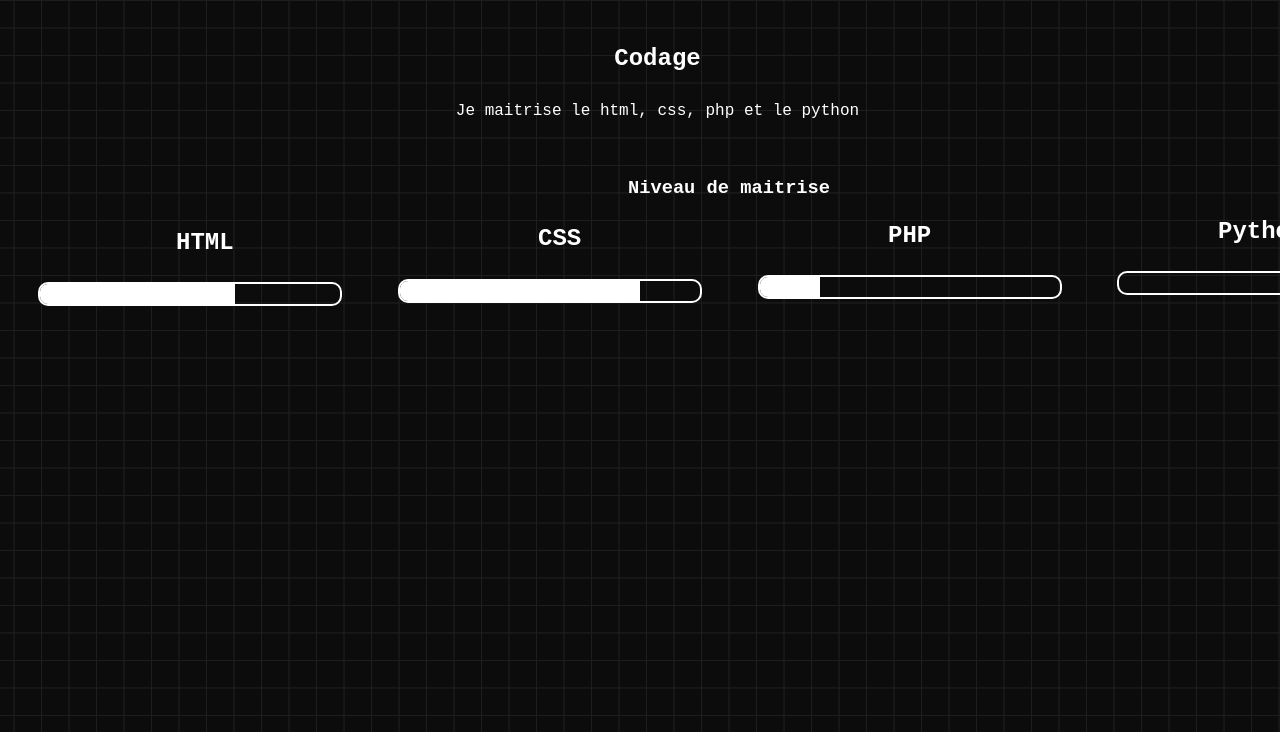
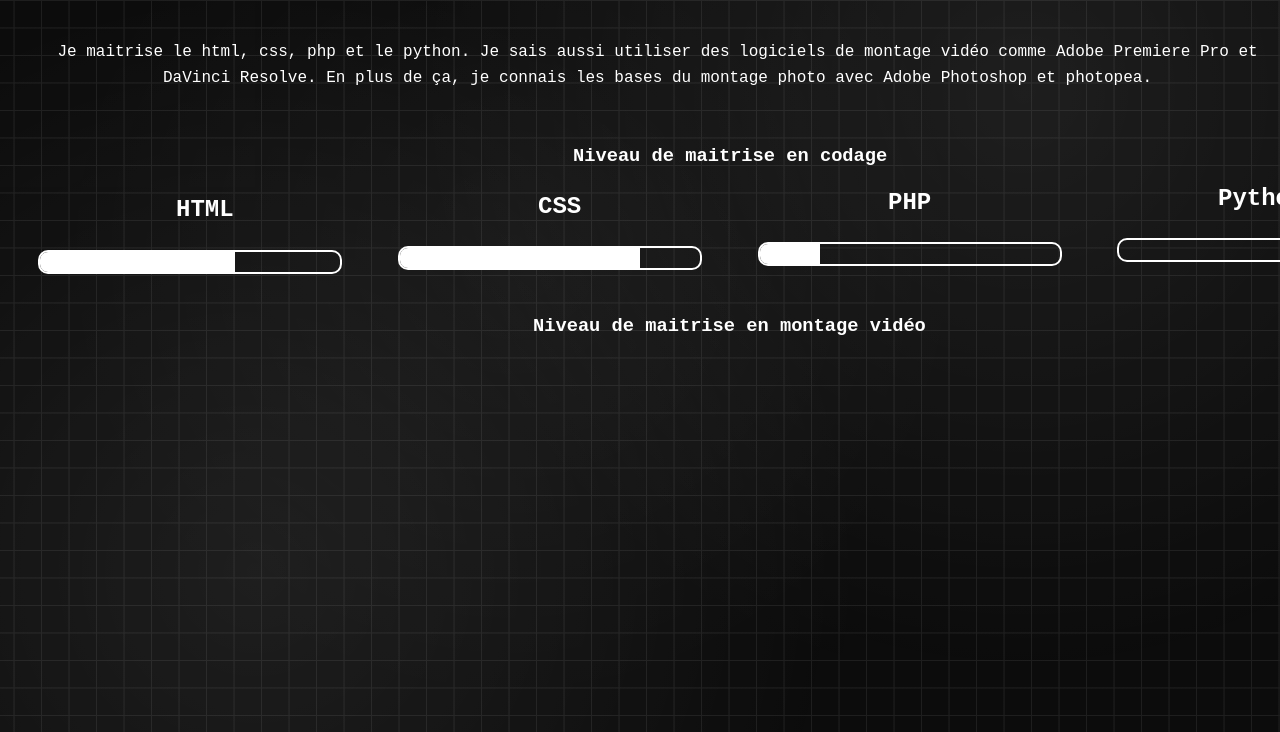
Before and after one commit to TomyLeMytho/Portfolio, a plain HTML site: page Competences.html in a window 1280 px wide. Shown: the part 68-800 px from the top of the page. Drawn offline with Linux system fonts and the light colour scheme.

Commit message:
Competences 2

```diff
--- a/Competences.css
+++ b/Competences.css
@@ -32,7 +32,7 @@
 .Maitrise {
     font-family: 'Courier New', Courier, monospace;
     color: white;
-    margin-left: 620px;
+    margin-left: 565px;
     margin-top: 50px;
     text-align: left;
     animation: apparition 2s ease-out 0.5s both;
@@ -195,6 +195,16 @@
             }
         }
 
+.Maitrise2 {
+    font-family: 'Courier New', Courier, monospace;
+    color: white;
+    margin-left: 525px;
+    margin-top: 50px;
+    text-align: left;
+    animation: apparition 2s ease-out 0.5s both;
+
+}
+
 body {
             font-family: 'Space Mono', monospace;
             --color: #1e1e1e;
@@ -228,3 +238,21 @@ body {
             overflow-x: hidden;
             line-height: 1.6;
         }
+.hero::before {
+            content: '';
+            position: absolute;
+            top: 0;
+            left: 0;
+            right: 0;
+            bottom: 0;
+            background:
+                radial-gradient(circle at 20% 80%, rgba(255,255,255,0.1) 0%, transparent 50%),
+                radial-gradient(circle at 80% 20%, rgba(255,255,255,0.1) 0%, transparent 50%),
+                radial-gradient(circle at 40% 40%, rgba(255,255,255,0.05) 0%, transparent 50%);
+            animation: pulse 4s ease-in-out infinite;
+        }
+
+        @keyframes pulse {
+            0%, 100% { opacity: 0.5; }
+            50% { opacity: 1; }
+        }
--- a/Competences.html
+++ b/Competences.html
@@ -10,13 +10,16 @@
     <h1>Mes Competences</h1>
 </div>
     <div class="Codage">
-    <h2>Codage</h2>
-    <p>Je maitrise le html, css, php et le python
+    <p>Je maitrise le html, css, php et le python.
+        Je sais aussi utiliser des logiciels de montage vidéo comme
+        Adobe Premiere Pro et DaVinci Resolve.
+        En plus de ça, je connais les bases du montage photo avec
+        Adobe Photoshop et photopea.
     </p>
 </div>
 </div>
     <div class="Maitrise">
-    <h3>Niveau de maitrise</h3>
+    <h3>Niveau de maitrise en codage</h3>
 </div>
 </div>
     <div class="HTML">
@@ -46,6 +49,15 @@
 <div class="progress-bar-python">
   <div class="progress-fill-python" style="width: 80;"></div>
 </div>
+</div>
+    <div class="Maitrise2">
+    <h3>Niveau de maitrise en montage vidéo</h3>
+</div>
+</div>
+
+
+
+
 </section>
 
 
```
